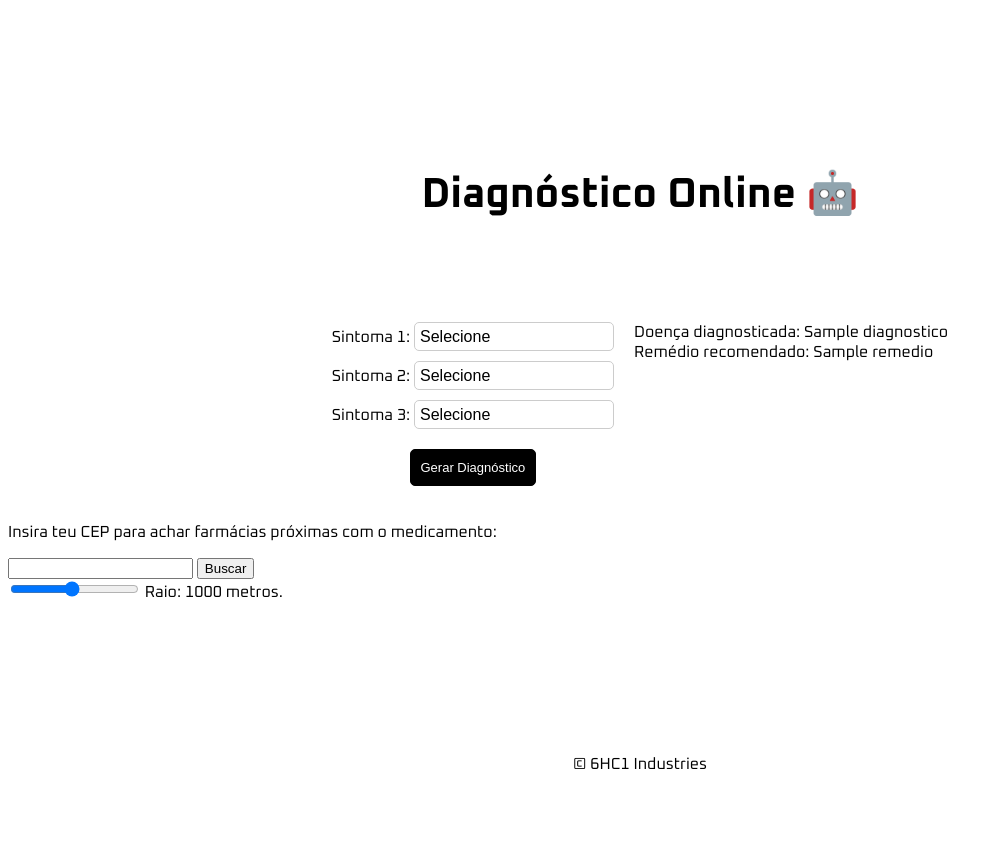
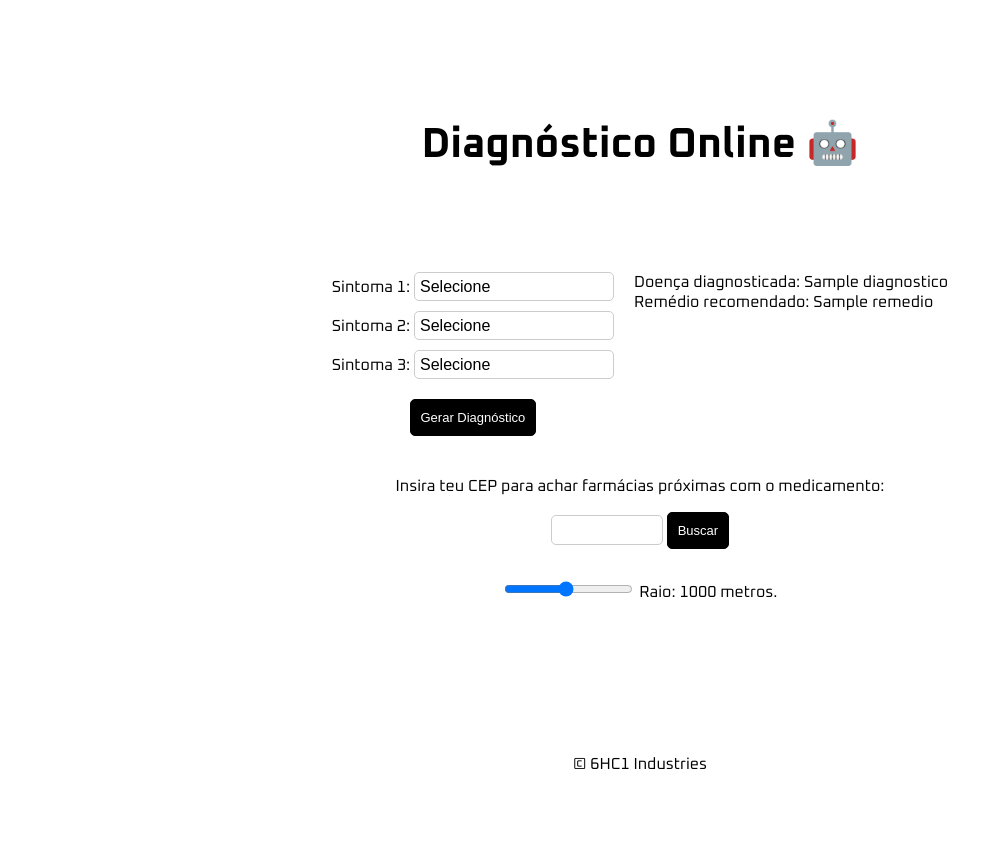
Before and after one commit to flnnn/diagnostico-online, a Flask app: template templates/index.html in a window 1280 px wide. Shown: the top 842 px of the page, without its empty margins (0-1002 px from the left). After the commit the page ends 769 px from the top, so only its background shows below. Run offline with Flask 3, Linux system fonts and the light colour scheme; the template is opened without the code that fills it: most values are stand-ins (such as "Sample title", 1, 10 or a date in 2020).

Commit message:
Update style.css

```diff
--- a/static/style.css
+++ b/static/style.css
@@ -13,7 +13,7 @@ header {
     text-align: center;
     padding-top: 40px;
     margin: 0 auto;
-    margin-top: 100px;
+    margin-top: 50px;
     margin-bottom: 80px;
 }
 
@@ -34,10 +34,21 @@ section form {
     text-align: center;
 }
 
+#busca {
+    margin: 0 auto;
+    width: 90%;
+    text-align: center;
+    margin-top: 20px;
+}
+
+#busca div {
+    margin-top: 30px;
+}
+
 #map {
     margin: 0 auto;
-    margin-top: 50px;
-    height: 400px;
+    margin-top: 30px;
+    height: 300px;
     width: 800px;
 }
 
@@ -49,7 +60,7 @@ section form {
     margin-bottom: 10px;
 }
 
-.sintomas select {
+.sintomas select, #cep {
     appearance: none;
     -webkit-appearance: none;
     -moz-appearance: none;
@@ -61,7 +72,11 @@ section form {
     background-color: white;
 }
 
-.sintomas button {
+#cep {
+    width: 100px;
+}
+
+.sintomas button, #button-cep {
     padding: 10px;
     border: 1px solid #000000;
     border-radius: 5px;
```
